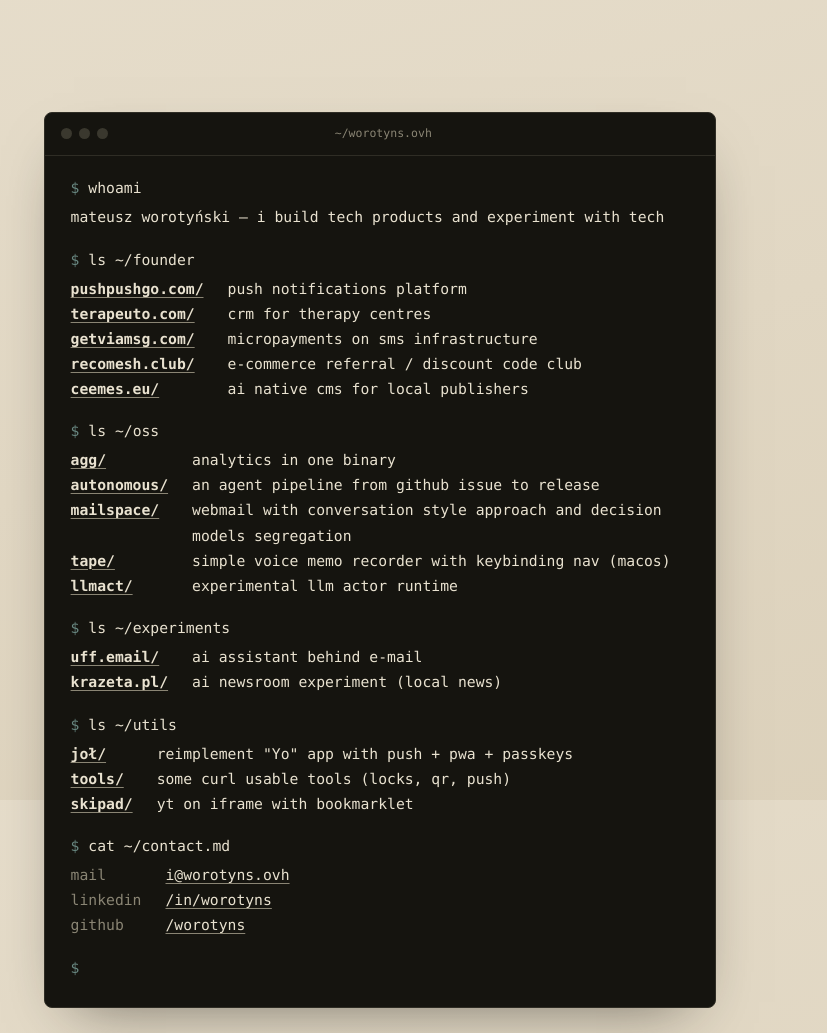
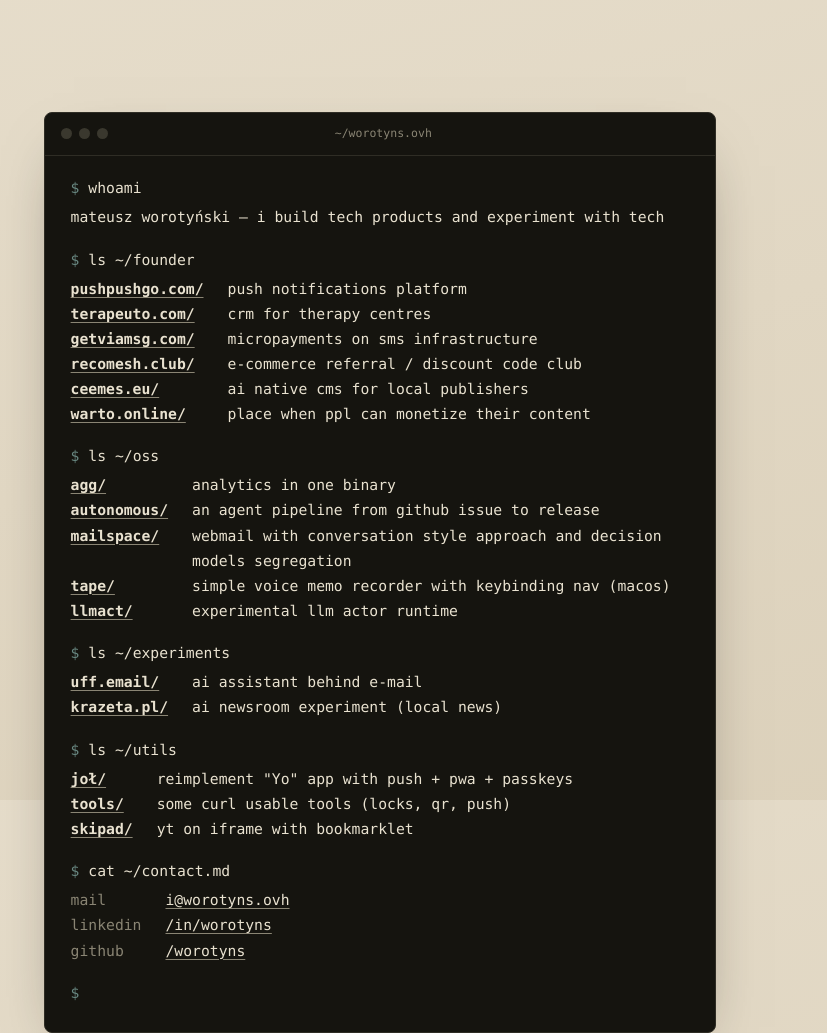
Before and after one commit to worotyns/worotyns-ovh, a plain HTML site: page index.html in a window 1280 px wide. Shown: the top 1033 px of the page, without its empty margins (260-1087 px from the left). Drawn offline with Linux system fonts and the light colour scheme.

Commit message:
fix: add warto

```diff
--- a/index.html
+++ b/index.html
@@ -39,6 +39,7 @@
       <dt><a href="https://getviamsg.com" rel="noopener" target="_blank">getviamsg.com/</a></dt><dd>micropayments on sms infrastructure</dd>
       <dt><a href="https://recomesh.club" rel="noopener" target="_blank">recomesh.club/</a></dt><dd>e-commerce referral / discount code club</dd>
       <dt><a href="https://ceemes.eu" rel="noopener" target="_blank">ceemes.eu/</a></dt><dd>ai native cms for local publishers</dd>
+      <dt><a href="https://warto.online" rel="noopener" target="_blank">warto.online/</a></dt><dd>place when ppl can monetize their content</dd>
     </dl>
 
     <p class="cmd">ls ~/oss</p>
```
